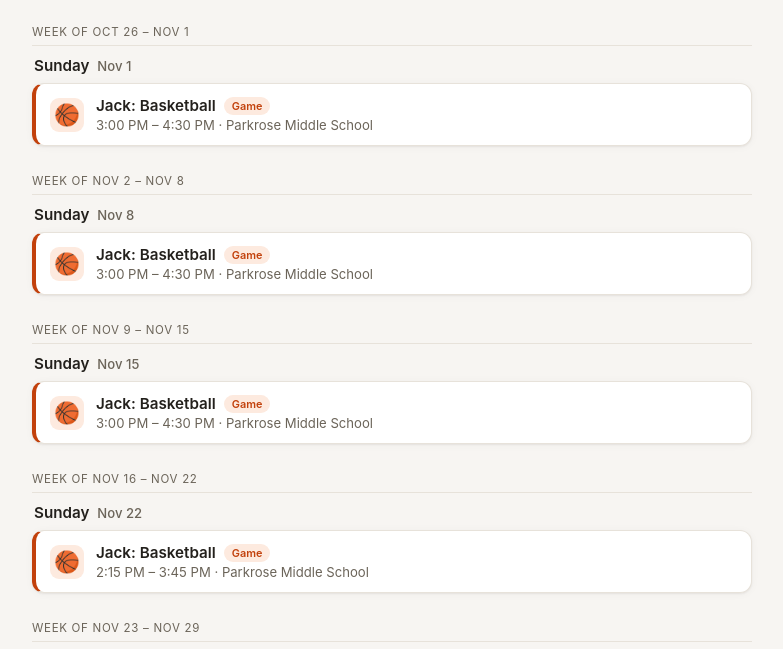
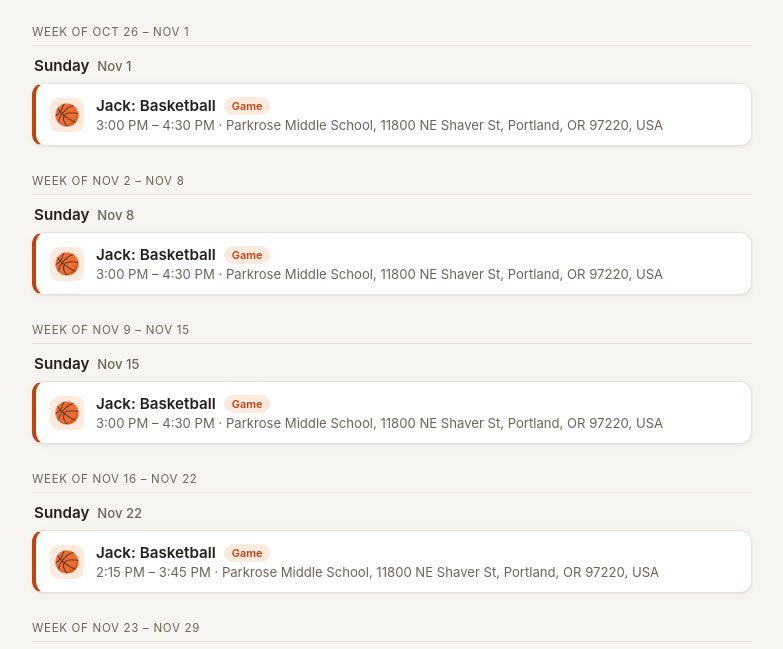
Before and after one commit to thatkellenguy/kids-schedule, a plain HTML site: page index.html in a window 1280 px wide. Shown: the part 113-762 px from the top of the page, without its empty margins (248-1031 px from the left). Drawn offline with Linux system fonts and the light colour scheme.

Commit message:
Update games schedule from calendar

```diff
--- a/index.html
+++ b/index.html
@@ -207,12 +207,12 @@
 <script>
 // EVENTS:START (auto-generated by scripts/update_schedule.py — edits here get overwritten)
 const events = [
-  {d:"2026-11-01",t:"15:00",end:"16:30",sport:"basketball",who:"Jack",kind:"Game",title:"Basketball",loc:"Parkrose Middle School"},
-  {d:"2026-11-08",t:"15:00",end:"16:30",sport:"basketball",who:"Jack",kind:"Game",title:"Basketball",loc:"Parkrose Middle School"},
-  {d:"2026-11-15",t:"15:00",end:"16:30",sport:"basketball",who:"Jack",kind:"Game",title:"Basketball",loc:"Parkrose Middle School"},
-  {d:"2026-11-22",t:"14:15",end:"15:45",sport:"basketball",who:"Jack",kind:"Game",title:"Basketball",loc:"Parkrose Middle School"},
-  {d:"2026-11-29",t:"14:15",end:"15:45",sport:"basketball",who:"Jack",kind:"Game",title:"Basketball",loc:"Parkrose Middle School"},
-  {d:"2026-12-06",t:"14:15",end:"15:45",sport:"basketball",who:"Jack",kind:"Game",title:"Basketball",loc:"Parkrose Middle School"}
+  {d:"2026-11-01",t:"15:00",end:"16:30",sport:"basketball",who:"Jack",kind:"Game",title:"Basketball",loc:"Parkrose Middle School, 11800 NE Shaver St, Portland, OR 97220, USA"},
+  {d:"2026-11-08",t:"15:00",end:"16:30",sport:"basketball",who:"Jack",kind:"Game",title:"Basketball",loc:"Parkrose Middle School, 11800 NE Shaver St, Portland, OR 97220, USA"},
+  {d:"2026-11-15",t:"15:00",end:"16:30",sport:"basketball",who:"Jack",kind:"Game",title:"Basketball",loc:"Parkrose Middle School, 11800 NE Shaver St, Portland, OR 97220, USA"},
+  {d:"2026-11-22",t:"14:15",end:"15:45",sport:"basketball",who:"Jack",kind:"Game",title:"Basketball",loc:"Parkrose Middle School, 11800 NE Shaver St, Portland, OR 97220, USA"},
+  {d:"2026-11-29",t:"14:15",end:"15:45",sport:"basketball",who:"Jack",kind:"Game",title:"Basketball",loc:"Parkrose Middle School, 11800 NE Shaver St, Portland, OR 97220, USA"},
+  {d:"2026-12-06",t:"14:15",end:"15:45",sport:"basketball",who:"Jack",kind:"Game",title:"Basketball",loc:"Parkrose Middle School, 11800 NE Shaver St, Portland, OR 97220, USA"}
 ];
 // EVENTS:END
 
```
